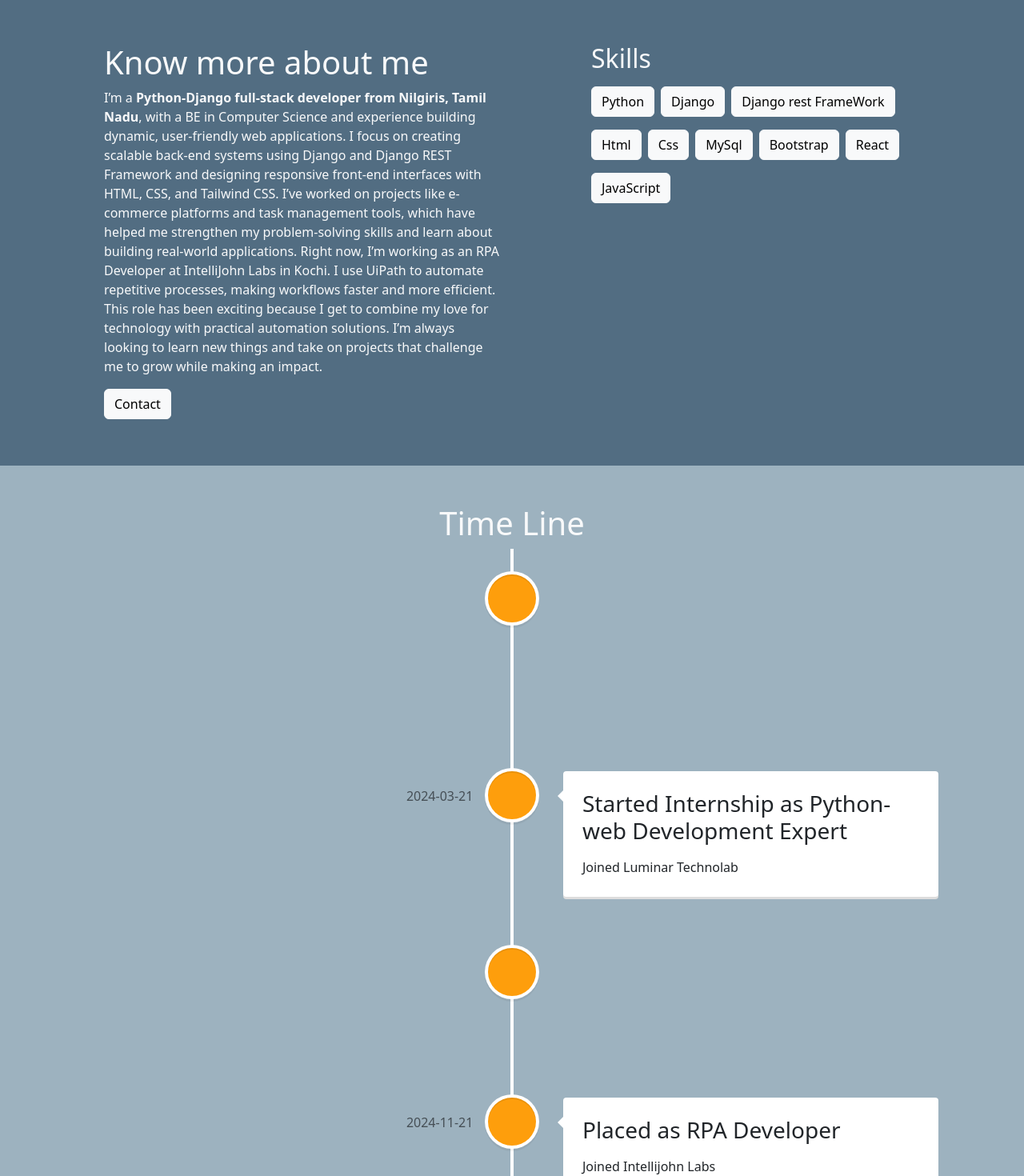
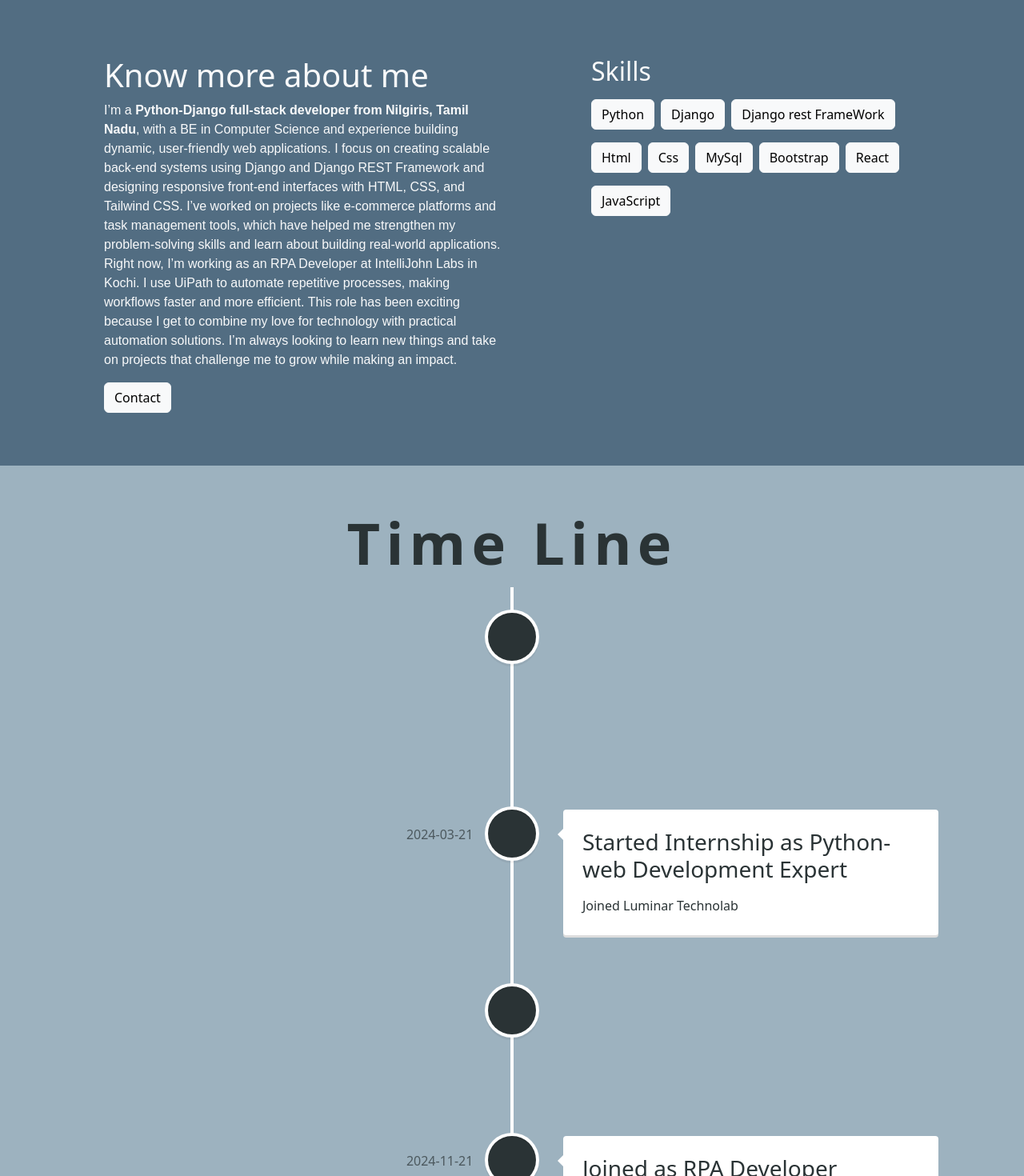
Before and after one commit to akther69/mynewportfolio, a React (Vite) app: page / in a window 1280 px wide. Shown: the part 1060-2530 px from the top of the page at 80% size. Built offline with nearby package versions, Linux system fonts and the light colour scheme.

Commit message:
portfolio

```diff
--- a/index.html
+++ b/index.html
@@ -5,6 +5,8 @@
     <link rel="icon" type="image/svg+xml" href="/vite.svg" />
     <meta name="viewport" content="width=device-width, initial-scale=1.0" />
     <link rel="stylesheet" href="https://cdn.jsdelivr.net/npm/bootstrap@5.3.3/dist/css/bootstrap.min.css" integrity="sha384-QWTKZyjpPEjISv5WaRU9OFeRpok6YctnYmDr5pNlyT2bRjXh0JMhjY6hW+ALEwIH" crossorigin="anonymous"/>
+    <link href="https://fonts.googleapis.com/css2?family=Poppins:wght@400;600&display=swap" rel="stylesheet">
+
   </head>
   <body>
     <div id="root"></div>
--- a/src/pages/Index.jsx
+++ b/src/pages/Index.jsx
@@ -5,6 +5,7 @@ import { VerticalTimeline, VerticalTimelineElement } from "react-vertical-timeli
 import { FontAwesomeIcon } from "@fortawesome/react-fontawesome";
 import { faLinkedin, faGithub, faWhatsapp } from "@fortawesome/free-brands-svg-icons";
 import { faEnvelope, faPhone } from "@fortawesome/free-solid-svg-icons";
+import { color } from 'framer-motion';
 
 
 
@@ -48,14 +49,14 @@ function Index() {
     <section style={{ height: "100vh",backgroundColor:"#526d82"}}>
       <div className="container">
         <div className="row">
-          <h1 className='text-center mt-5 text-light'>About Me</h1>
+          <h1 className='text-center mt-5 text-light' style={{ letterSpacing: "0.1em", lineHeight: "4rem",fontSize: "4.5rem",fontWeight: "bold"}}>About Me</h1>
           <h5 className='text-center text-light my-5'>Discover more about who I am, what I do, and the programming and technological skills I bring to the table.</h5>
         </div>
         <div className="container p-5">
           <div className="row">
           <div className="col-6">
             <h1 className='text-light'>Know more about me</h1>
-            <p className='text-light'>I’m a <b>Python-Django full-stack developer from Nilgiris, Tamil Nadu</b>, with a BE in Computer Science and experience building dynamic, user-friendly web applications. I focus on creating scalable back-end systems using Django and Django REST Framework and designing responsive front-end interfaces with HTML, CSS, and Tailwind CSS. I’ve worked on projects like e-commerce platforms and task management tools, which have helped me strengthen my problem-solving skills and learn about building real-world applications.
+            <p className='text-light ' style={{ fontFamily: "'Space Grotesk', sans-serif" }}>I’m a <b>Python-Django full-stack developer from Nilgiris, Tamil Nadu</b>, with a BE in Computer Science and experience building dynamic, user-friendly web applications. I focus on creating scalable back-end systems using Django and Django REST Framework and designing responsive front-end interfaces with HTML, CSS, and Tailwind CSS. I’ve worked on projects like e-commerce platforms and task management tools, which have helped me strengthen my problem-solving skills and learn about building real-world applications.
                Right now, I’m working as an RPA Developer at IntelliJohn Labs in Kochi. I use UiPath to automate repetitive processes, making workflows faster and more efficient. This role has been exciting because I get to combine my love for technology with practical automation solutions.
                I’m always looking to learn new things and take on projects that challenge me to grow while making an impact.</p>
                <div>
@@ -84,12 +85,13 @@ function Index() {
 
     <section style={{ height: "140vh", backgroundColor: "#9db2bf"}} className='p-5'>
     <div>
-      <h1 className='text-center text-light'>Time Line</h1>
+      <h1 className='text-center p-3' style={{color: "#2a3335", letterSpacing: "0.1em", lineHeight: "4rem",fontSize: "4.5rem",fontWeight: "bold"}}>Time Line</h1>
       <VerticalTimeline>
             <VerticalTimelineElement
               className="vertical-timeline-element--work"
               date="2024-05-22"
-              iconStyle={{ background: "#fe9e0c", color: "#fff" }}
+              iconStyle={{ background: "#2a3335", color: "#2a3335" }}
+              contentStyle={{ color: "#2a3335"}}
             >
               <h3 className="vertical-timeline-element-title">Graduated; B.E in Computer Science And Engineering</h3>
               <p>Hindusthan College of Engineering And Technology Coimbatore</p>
@@ -98,7 +100,9 @@ function Index() {
             <VerticalTimelineElement
               className="vertical-timeline-element--work"
               date="2024-03-21"
-              iconStyle={{ background: "#fe9e0c", color: "#fff" }}
+              iconStyle={{ background: "#2a3335", color: "#fff" }}
+              contentStyle={{ color: "#2a3335"}}
+
             >
               <h3 className="vertical-timeline-element-title">Started Internship as Python-web Development Expert</h3>
               <p>Joined Luminar Technolab</p>
@@ -106,22 +110,28 @@ function Index() {
 
             <VerticalTimelineElement
               className="vertical-timeline-element--work"
-              date="2024-11-18"
-              iconStyle={{ background: "#fe9e0c", color: "#fff" }}
+              date ="2024-11-18"
+              iconStyle={{ background: "#2a3335", color: "#fff" }}
             >
               <h3 className="vertical-timeline-element-title">Completed Internship</h3>
               <p>Luminar Technolab</p>
             </VerticalTimelineElement>
 
 
+
+
             <VerticalTimelineElement
               className="vertical-timeline-element--work"
               date="2024-11-21"
-              iconStyle={{ background: "#fe9e0c", color: "#fff" }}
+              iconStyle={{ background: "#2a3335",  }}
+              contentStyle={{ color: "#2a3335"}}
+
             >
-              <h3 className="vertical-timeline-element-title">Placed as RPA Developer</h3>
-              <p>Joined Intellijohn Labs</p>
+              <h3 className="vertical-timeline-element-title" style={{color:"#2a3335"}}>Joined as RPA Developer</h3>
+              <p>Intellijohn Labs</p>
             </VerticalTimelineElement>
+
+
 
           </VerticalTimeline>
     </div>
@@ -132,7 +142,7 @@ function Index() {
     <section style={{ backgroundColor: "#dde6ed"}}>
       <div className="container">
         <div className="row">
-          <h1 className='text-center my-5'>Projects</h1>
+          <h1 className='text-center my-5' style={{ letterSpacing: "0.1em", lineHeight: "4rem",fontSize: "4.5rem",fontWeight: "bold"}}>Projects</h1>
           <div className="col-6">
           <div id="videocontainer">
           <video controls height="500px" width="300px" autoPlay loop muted>
@@ -205,7 +215,7 @@ function Index() {
         <div className="row">
           <div className="col-4"></div>
           <div className="col-4 text-center">
-            <h1 className='text-center my-3'>Contact Details</h1>
+            <h1 className='text-center my-3' style={{ letterSpacing: "0.1em", lineHeight: "2rem",fontSize: "2.5rem",fontWeight: "bold"}}>Contact Details</h1>
           <div className="flex space-x-4 mt-5">
       <a href="https://www.linkedin.com/in/suhaib-akther-s-baa753233?lipi=urn%3Ali%3Apage%3Ad_flagship3_profile_view_base_contact_details%3BKTmeq42WTQ%2BnuY7ythGSuA%3D%3D" target="_blank" rel="noopener noreferrer">
         <FontAwesomeIcon icon={faLinkedin} size="2x" className="mx-2 text-primary hover:text-blue-800" />
```
